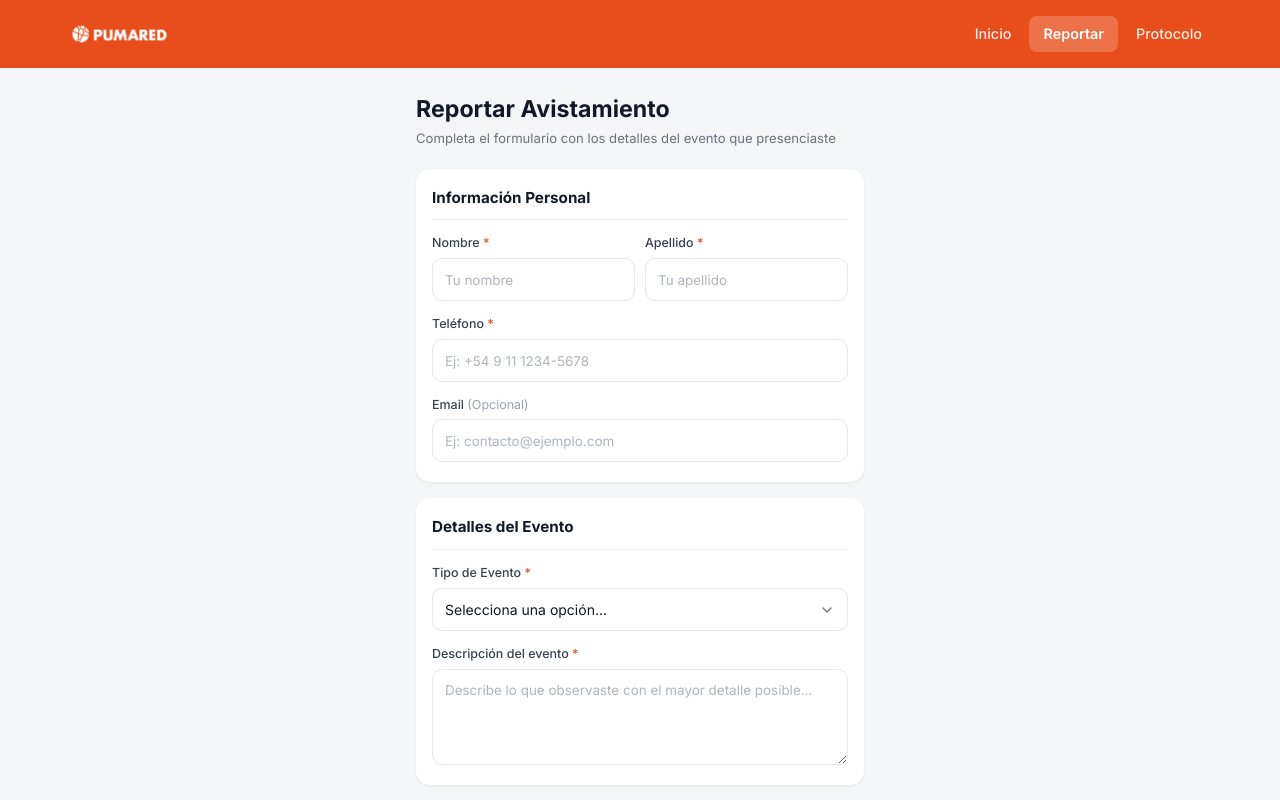
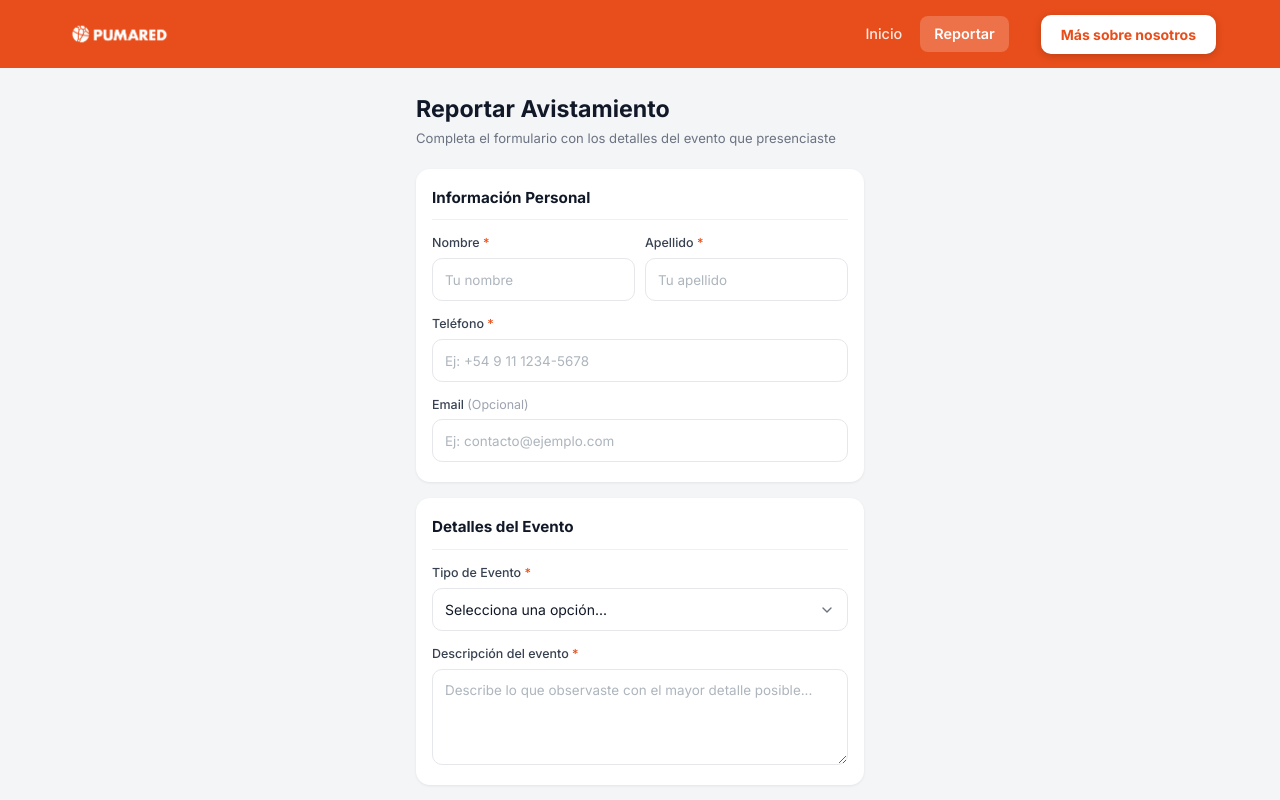
Before and after one commit to DiegoBottegoni/pumakawa-red-frontend, a React (Vite) app: page /reportar in a window 1280 px wide. Shown: the top 800 px of the page. Built offline with nearby package versions, Linux system fonts and the light colour scheme.

Commit message:
boton mas sobre nosotros en las navbars

```diff
--- a/src/components/Navbar/NavBar.jsx
+++ b/src/components/Navbar/NavBar.jsx
@@ -6,7 +6,6 @@ import "./NavBar.css";
 const NAV_LINKS = [
   { label: "Inicio", href: "/home" },
   { label: "Reportar", href: "/reportar" },
-  { label: "Protocolo", href: "/protocolo" },
 ];
 
 /* ── Icons ──────────────────────────────────────────────────── */
@@ -89,6 +88,16 @@ export default function NavBar({ variant = "report" }) {
             ))}
           </ul>
 
+          {/* CTA desktop */}
+          <a
+            href="https://pumakawa.org/"
+            target="_blank"
+            rel="noopener noreferrer"
+            className="nb-cta"
+          >
+            Más sobre nosotros
+          </a>
+
           {/* Hamburger mobile */}
           <button
             className="nb-burger"
@@ -132,6 +141,17 @@ export default function NavBar({ variant = "report" }) {
             </li>
           ))}
         </ul>
+
+        {/* CTA mobile */}
+        <a
+          href="https://pumakawa.org/"
+          target="_blank"
+          rel="noopener noreferrer"
+          className="nb-drawer-cta"
+          onClick={() => setMenuOpen(false)}
+        >
+          Más sobre nosotros
+        </a>
       </div>
 
       {/* ── Overlay backdrop ── */}
```
